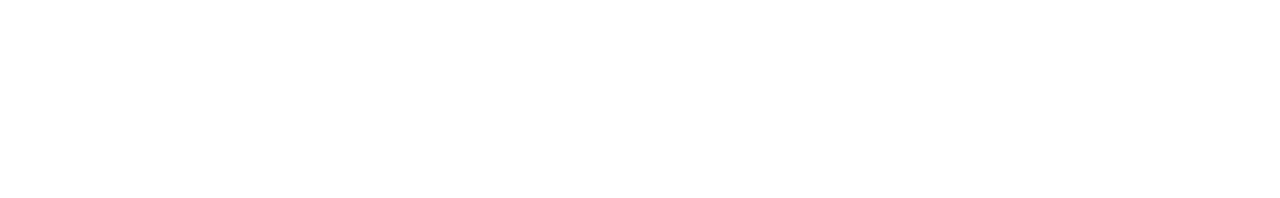
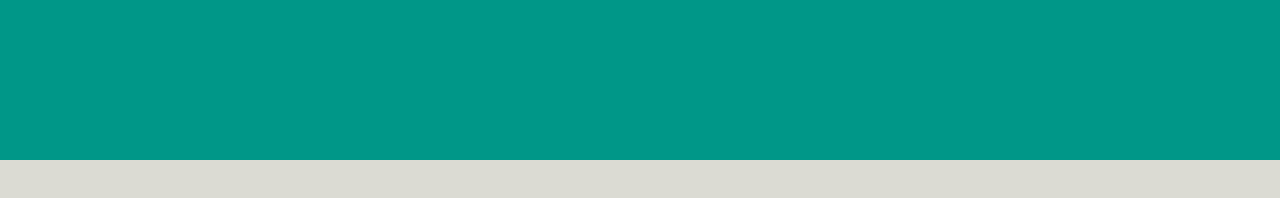
Before and after one commit to giorgioverzicco/vue-boolzapp, a plain HTML site: page index.html in a window 1280 px wide. Drawn offline with nearby package versions, Linux system fonts and the light colour scheme.

Commit message:
add gradient

```diff
--- a/css/style.css
+++ b/css/style.css
@@ -18,6 +18,7 @@
   --clr-secondary: #eaeaea;
   --clr-accent: #f3eeea;
 
+  --clr-search-text: #fafafa;
   --clr-icon: #b1b1b1;
   --clr-hover: #e9ebeb;
   --clr-sent: #d5f9ba;
@@ -31,3 +32,11 @@
 body {
   font-family: "Lato", sans-serif;
 }
+
+/* ===================
+  GLOBALS
+=================== */
+body {
+  height: 100vh;
+  background: linear-gradient(0deg, var(--clr-bg-primary) 80%, var(--clr-bg-secondary) 20%);
+}
```
